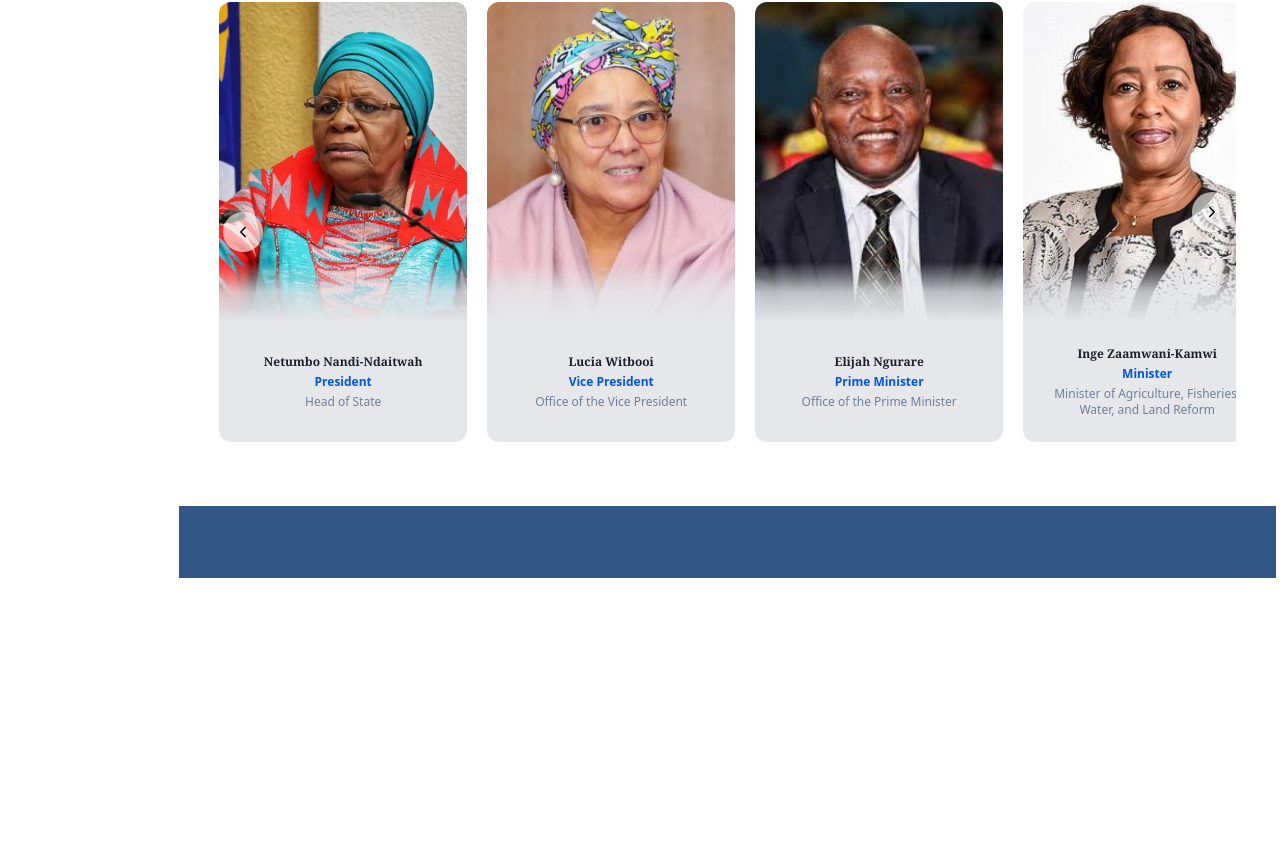
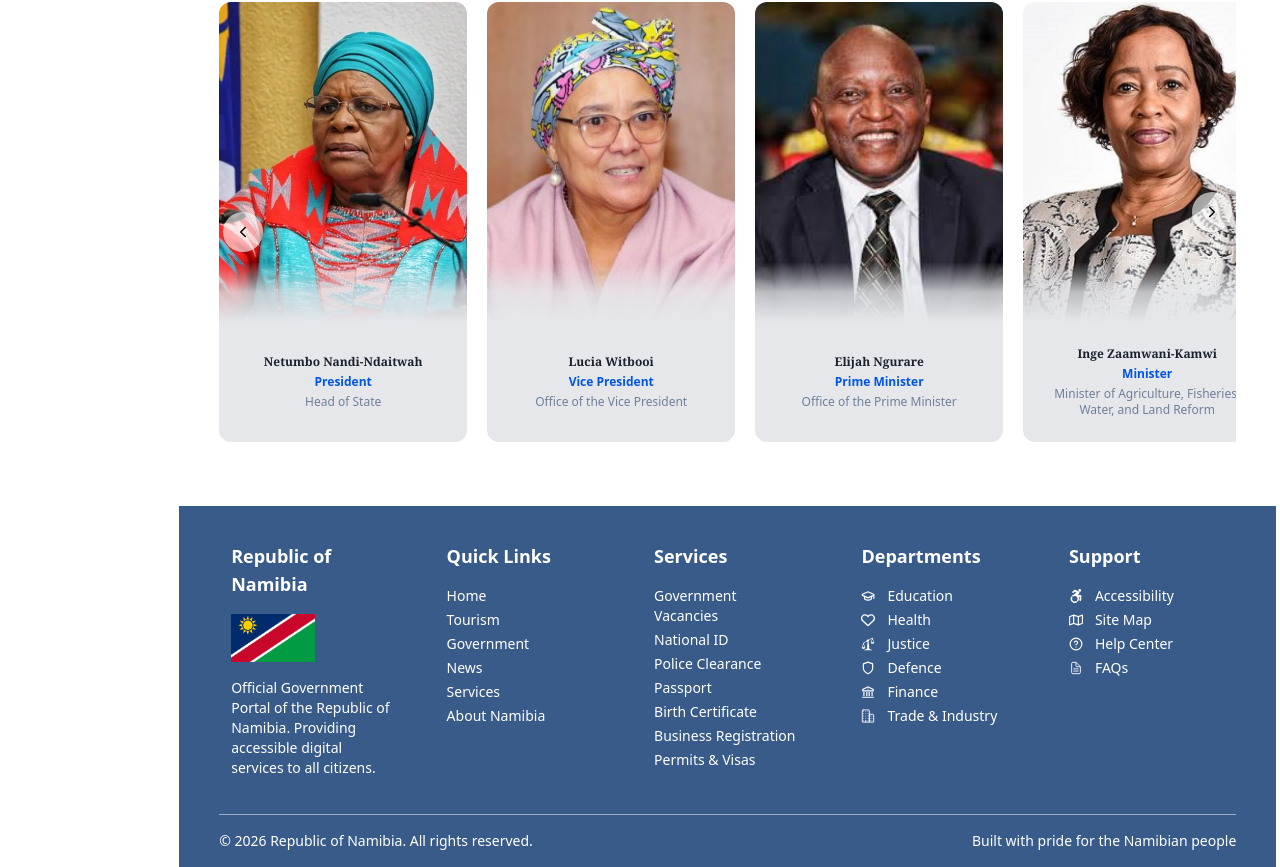
Before and after one commit to Tjitouua/frontend2, a React app: page / in a window 1280 px wide. Shown: the part 2484-3351 px from the top of the page. Before the commit the page ends 3062 px from the top, so only its background shows below. Built offline with nearby package versions, Linux system fonts and the light colour scheme; the HTML template or start-up script is replaced by a standard one.

Commit message:
Finished with the Footer

```diff
--- a/src/components/Footer.tsx
+++ b/src/components/Footer.tsx
@@ -1,26 +1,180 @@
+import { Link } from "react-router-dom";
+import { FaGraduationCap } from "react-icons/fa6";
+import { LuGraduationCap } from "react-icons/lu";
+import { FaRegHeart } from "react-icons/fa6";
+import { GiInjustice } from "react-icons/gi";
+import { FiShield } from "react-icons/fi";
+import { RiBankLine } from "react-icons/ri";
+import { IoBusinessOutline } from "react-icons/io5";
+import { FaAccessibleIcon } from "react-icons/fa6";
+import { FaRegMap } from "react-icons/fa6";
+import { FiHelpCircle } from "react-icons/fi";
+import { IoDocumentTextOutline } from "react-icons/io5";
 
 
 
 const Footer = () => {
+
+
+
+
+    const ServicesList = [
+        {
+            name: "Government Vacancies",
+            to: "Government Vacancies",
+        },
+        {
+            name: "National ID",
+            to: "National ID",
+        },
+        {
+            name: "Police Clearance",
+            to: "Police Clearance",
+        },
+        {
+            name: "Passport",
+            to: "Passport",
+        },
+        {
+            name: "Birth Certificate",
+            to: "Birth Certificate",
+        },
+        {
+            name: "Business Registration",
+            to: "Business Registration",
+        },
+        {
+            name: "Permits & Visas",
+            to: "Permits & Visas",
+        },
+    ]
+
+
+
+
+    const DepartmentList = [
+        {
+            icon: <LuGraduationCap />,
+            name: "Education",
+            to: "/"
+        },
+        {
+            icon: <FaRegHeart />,
+            name: "Health",
+            to: "/"
+        },
+        {
+            icon: <GiInjustice />,
+            name: "Justice",
+            to: "/"
+        },
+        {
+            icon: <FiShield />,
+            name: "Defence",
+            to: "/"
+        },
+        {
+            icon: <RiBankLine />,
+            name: "Finance",
+            to: "/"
+        },
+        {
+            icon: <IoBusinessOutline />,
+            name: "Trade & Industry",
+            to: "/"
+        }
+    ]
+
+
+
+
+
+    const SupportList = [
+        {
+            icon: <FaAccessibleIcon />,
+            name: "Accessibility",
+            to: "/"
+        },
+        {
+            icon: <FaRegMap />,
+            name: "Site Map",
+            to: "/"
+        },
+        {
+            icon: <FiHelpCircle />,
+            name: "Help Center",
+            to: "/"
+        },
+        {
+            icon: <IoDocumentTextOutline />,
+            name: "FAQs",
+            to: "/"
+        },
+    ]
+
+
       return (
-         <div className="w-full grid grid-cols-1 sm:grid-cols-2 gap-3 lg:grid-cols-3 xl:grid-cols-4 px-10 py-6 bg-[var(--color-primary)] text-[var(--color-secondary-card)]">
-             <div className="py-3 px-3">
+        <div className="w-full flex flex-col bg-[var(--color-primary)]/97 px-10">
+         <div className="w-full text-sm grid grid-cols-1 sm:grid-cols-2 gap-5 lg:grid-cols-4 xl:grid-cols-5 py-6 text-[var(--color-secondary-card)]">
 
+             <div className="py-3 flex flex-col gap-4 px-3">
+                 <label className="text-lg font-bold">Republic of Namibia</label>
+                <div className="w-21 h-12 bg-[url('/images/Flag_of_Namibia.png')] bg-cover bg-center">
+
+                </div>
+                 <label>Official Government Portal of the Republic of Namibia. Providing accessible digital services to all citizens.</label>
              </div>
 
-             <div className="py-3 px-3">
-
+             <div className="py-3 flex flex-col gap-1 px-5">
+                 <label className="text-lg font-bold mb-3">Quick Links</label>
+                 <Link to="/">Home</Link>
+                 <Link to="/">Tourism</Link>
+                 <Link to="/">Government</Link>
+                 <Link to="/">News</Link>
+                 <Link to="/">Services</Link>
+                 <Link to="/">About Namibia</Link>
              </div>
 
-             <div className="py-3 px-3">
-
+             <div className="py-3 flex flex-col gap-1 px-5">
+                 <label className="text-lg font-bold mb-3">Services</label>
+                 {ServicesList.map((service, index) => (
+                    <Link to={service.to}>{service.name}</Link>
+                 ))}
              </div>
 
-             <div className="py-3 px-3
-             ">
+             <div className="py-3 flex flex-col gap-1 px-5">
+                 <label className="text-lg font-bold mb-3">Departments</label>
+                 {DepartmentList.map((department, index) => (
+                 <div key={index} className="flex items-center gap-3">
+                    {department.icon}
+                    <Link to={department.to}>{department.name}</Link>
+                 </div>
+                 ))}
+             </div>
 
+             <div className="py-3 flex flex-col gap-1 px-5">
+                 <label className="text-lg font-bold mb-3">Support</label>
+                  {SupportList.map((support, index) => (
+                  <div key={index} className="flex items-center gap-3">
+                    {support.icon}
+                    <Link to={support.to}>{support.name}</Link>
+                  </div>
+                  ))}
              </div>
+
          </div>
+
+
+
+         <div className="w-full py-4 border-t border-t-[var(--color-secondary-card)]/50 text-sm flex items-center justify-between flex-wrap text-[var(--color-secondary-card)]">
+             <label>© 2026 Republic of Namibia. All rights reserved.</label>
+             <label>Built with pride for the Namibian people</label>
+         </div>
+
+
+
+
+        </div>
       )
 }
 
```
Also changed, not shown: public/images/Flag_of_Namibia.png (added), public/images/namibianFlag2.jpg (added).
